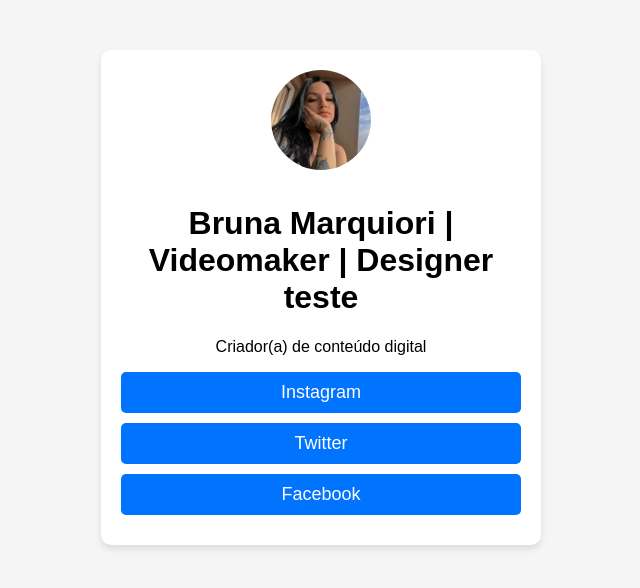
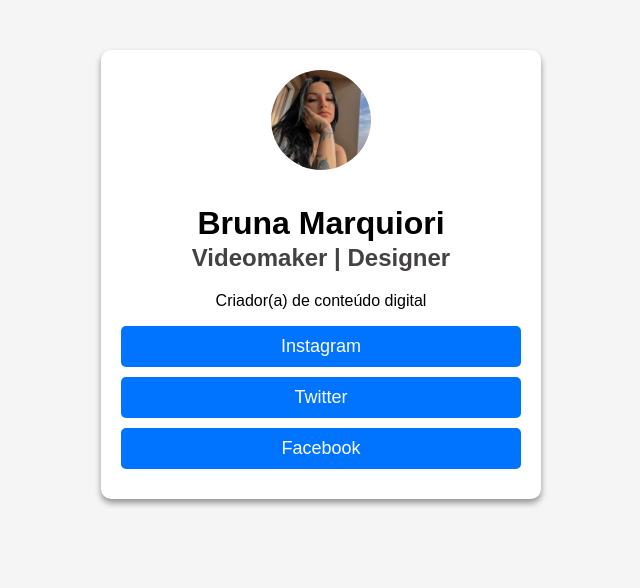
Before and after one commit to FabioASMarra/Linktree5, a plain HTML site: page index.html in a window 1280 px wide. Shown: the whole page, without its empty margins (319-959 px from the left). Drawn offline with Linux system fonts and the light colour scheme.

Commit message:
alteração

```diff
--- a/estilo.css
+++ b/estilo.css
@@ -14,7 +14,13 @@ body {
   padding: 20px;
   background: white;
   border-radius: 10px;
-  box-shadow: 0px 4px 6px rgba(0, 0, 0, 0.1);
+  box-shadow: 0px 4px 6px rgba(0, 0, 0, 0.4);
+}
+
+h2{
+  position: relative;
+  margin-top: -20px;
+  color: rgb(68, 65, 65);
 }
 
 /* Foto de perfil */
--- a/index.html
+++ b/index.html
@@ -9,12 +9,13 @@
 <body>
     <div class="container">
         <img src="img/perfil.jpg" alt="Sua Foto" class="profile-pic">
-        <h1>Bruna Marquiori | Videomaker | Designer teste</h1>
+        <h1>Bruna Marquiori</h1>
+        <h2>Videomaker | Designer</h2>
         <p>Criador(a) de conteúdo digital</p>
 
         <div class="links">
             <a href="https://www.instagram.com/bmarquiori/" target="_blank">Instagram</a>
-            <a href="https://twitter.com/seuusuario" target="_blank">Twitter</a>
+            <a href="https://x.com/bmarquiori" target="_blank">Twitter</a>
             <a href="https://www.facebook.com/bmarquiori96" target="_blank">Facebook</a>
         </div>
     </div>
```
